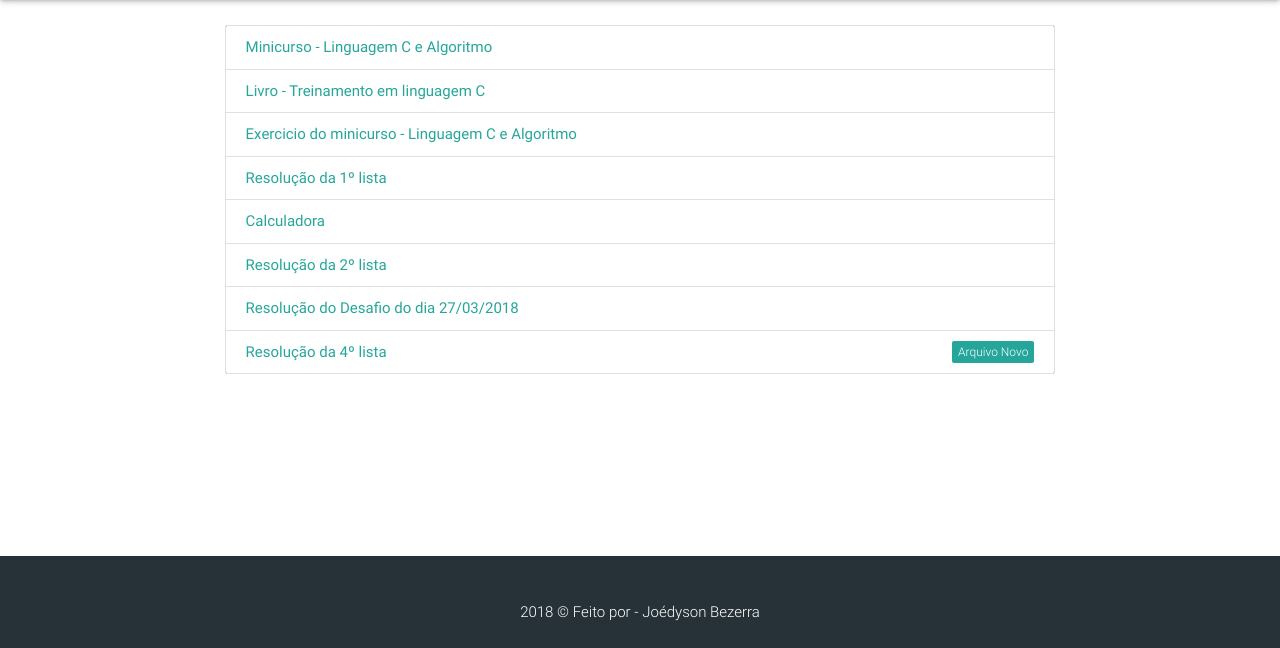
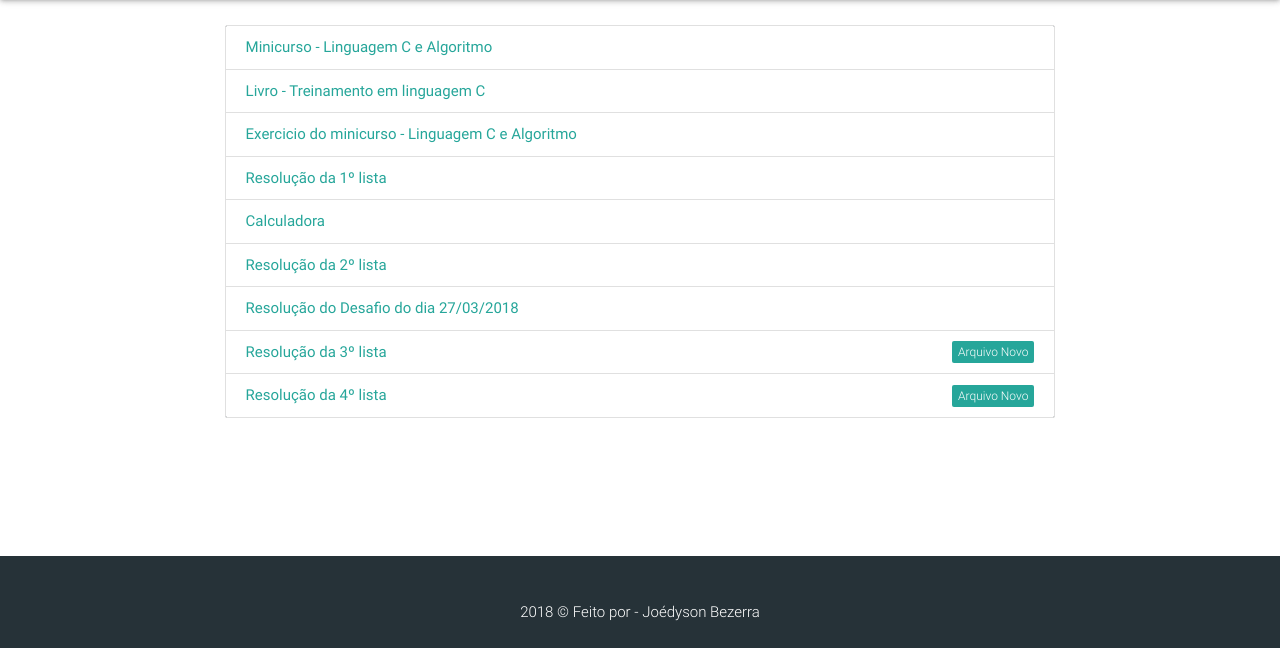
Before and after one commit to joedysonbezerra/https-joedysonbezerra.github.io, a website: page monitoria/index.html in a window 1280 px wide. Shown: the part 152-800 px from the top of the page. Drawn offline with nearby package versions, Linux system fonts and the light colour scheme.

Commit message:
Lista 3 adicionada - monitoria

```diff
--- a/monitoria/index.html
+++ b/monitoria/index.html
@@ -27,6 +27,7 @@
                                  <a href="https://joedysonbezerra.github.io/palestra/monitoria/calculadora.pdf" class="collection-item">Calculadora</a>
                                   <a href="https://joedysonbezerra.github.io/palestra/monitoria/lista2.pdf" class="collection-item">Resolução da 2º lista</a>
                                   <a href="https://joedysonbezerra.github.io/palestra/monitoria/desafio.pdf" class="collection-item">Resolução do Desafio do dia 27/03/2018</a>
+                                  <a href="https://joedysonbezerra.github.io/palestra/monitoria/lista3.pdf" class="collection-item">Resolução da 3º lista<span class="new badge" data-badge-caption="Novo">Arquivo</span></a>
                                   <a href="https://joedysonbezerra.github.io/palestra/monitoria/lista4.pdf" class="collection-item">Resolução da 4º lista<span class="new badge" data-badge-caption="Novo">Arquivo</span></a>
                          </div>
                     </div>
```
Also changed, not shown: 1 other file.
